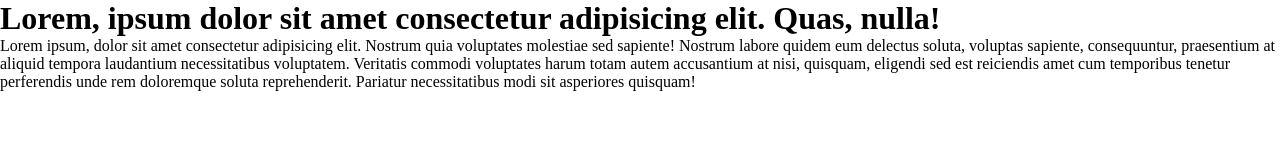
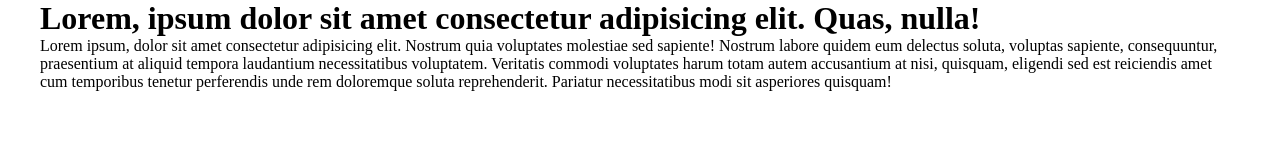
Before and after one commit to Prashant12521/responsive-website, a plain HTML site: page index.html in a window 1280 px wide. Drawn offline with Linux system fonts and the light colour scheme.

Commit message:
wrapper styles

```diff
--- a/index.html
+++ b/index.html
@@ -13,8 +13,11 @@
 
 </head>
 <body>
-  <h1>Lorem, ipsum dolor sit amet consectetur adipisicing elit. Quas, nulla!</h1>
-  <p>Lorem ipsum, dolor sit amet consectetur adipisicing elit. Nostrum quia voluptates molestiae sed sapiente! Nostrum labore quidem eum delectus soluta, voluptas sapiente, consequuntur, praesentium at aliquid tempora laudantium necessitatibus voluptatem.
-  Veritatis commodi voluptates harum totam autem accusantium at nisi, quisquam, eligendi sed est reiciendis amet cum temporibus tenetur perferendis unde rem doloremque soluta reprehenderit. Pariatur necessitatibus modi sit asperiores quisquam!</p>
+  <div class="wrapper">
+    <h1>Lorem, ipsum dolor sit amet consectetur adipisicing elit. Quas, nulla!</h1>
+    <p>Lorem ipsum, dolor sit amet consectetur adipisicing elit. Nostrum quia voluptates molestiae sed sapiente! Nostrum labore quidem eum delectus soluta, voluptas sapiente, consequuntur, praesentium at aliquid tempora laudantium necessitatibus voluptatem.
+    Veritatis commodi voluptates harum totam autem accusantium at nisi, quisquam, eligendi sed est reiciendis amet cum temporibus tenetur perferendis unde rem doloremque soluta reprehenderit. Pariatur necessitatibus modi sit asperiores quisquam!</p>
+  </div>
+
 </body>
 </html>
--- a/style.css
+++ b/style.css
@@ -39,3 +39,8 @@ svg {
   max-width: 100%;
   display: block;
 }
+
+.wrapper {
+  width: min(calc(100% - 48px), calc(1200 / 16 * 1rem));
+  margin-inline: auto;
+}
```
